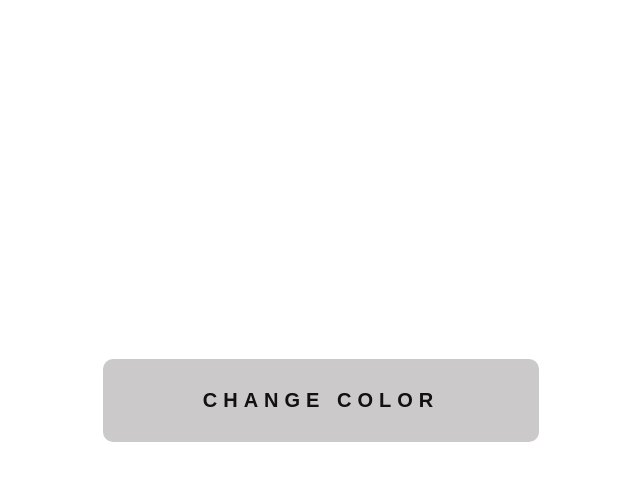
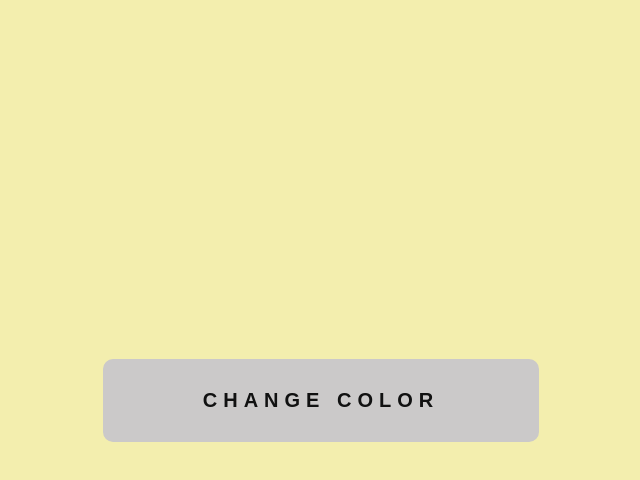
Before and after one commit to Alkxs/Vanilla-Javascript-Projects, a plain HTML site: page 1. Color Flipper/index.html in a window 1280 px wide. Both pictures are taken after a click on the button "CHANGE COLOR". Shown: the whole page, without its empty margins (319-959 px from the left). Drawn offline with Linux system fonts and the light colour scheme.

Commit message:
logic random color implemented

```diff
--- a/1. Color Flipper/app.js
+++ b/1. Color Flipper/app.js
@@ -0,0 +1,21 @@
+const btn = document.querySelector('.btn');
+
+function getRandomNumber(min, max) {
+  return min + Math.floor(Math.random() * (max - min + 1));
+}
+
+function getRandomColor() {
+  const r = getRandomNumber(0, 255);
+  const g = getRandomNumber(0, 255);
+  const b = getRandomNumber(0, 255);
+
+  document.body.style.backgroundColor = `rgb(${r}, ${g}, ${b})`;
+}
+
+// function generateRandomColor() {
+//   // const randomColor = '#' + Math.floor(Math.random() * 16777215).toString(16);
+//   // return randomColor;
+
+// }
+
+btn.addEventListener('click', getRandomColor);
--- a/1. Color Flipper/index.html
+++ b/1. Color Flipper/index.html
@@ -13,7 +13,7 @@
     /> -->
     <link rel="stylesheet" href="style.css" />
     <script src="app.js" defer></script>
-    <title>Project</title>
+    <title>Color Flipper</title>
   </head>
   <body>
     <button class="btn">CHANGE COLOR</button>
```
